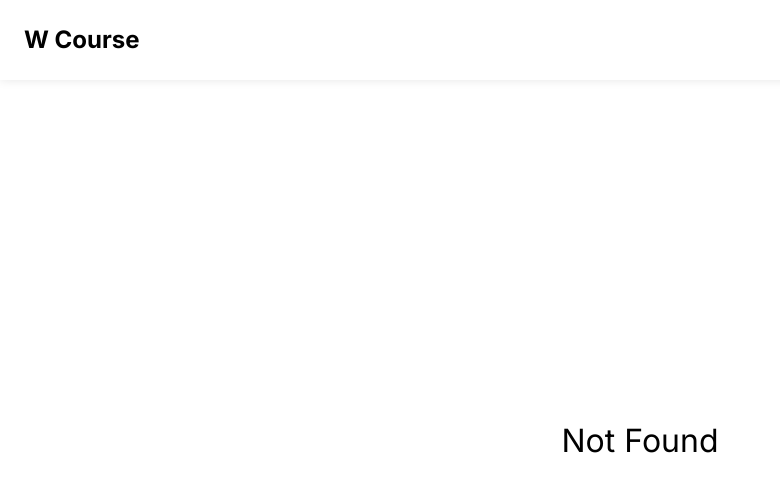
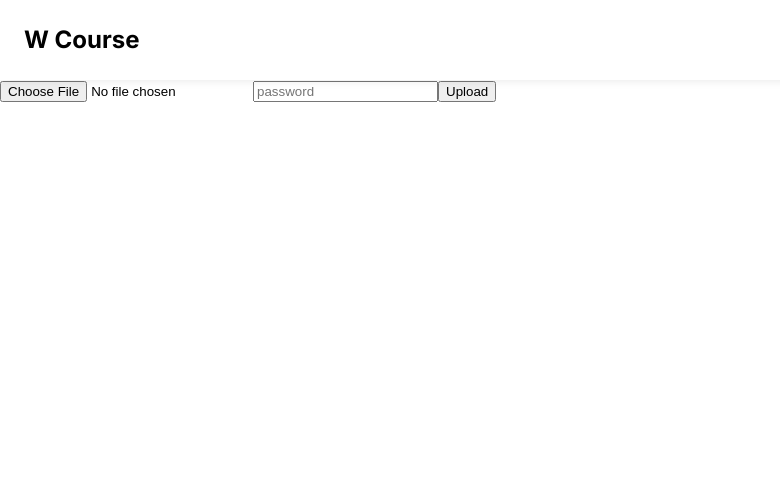
Before and after one commit to yama-can/course-docs-editor, a Next.js app: page /img/upload in a window 1280 px wide. Before the commit this address had no page. Shown: the top 492 px of the page, without its empty margins (0-780 px from the left). Built offline with nearby package versions, Linux system fonts and the light colour scheme.

Commit message:
[add] Add Image Uploading Feature

```diff
--- /dev/null
+++ b/src/app/img/[id]/route.ts
@@ -0,0 +1,24 @@
+import fs from "fs";
+import { notFound } from "next/navigation";
+import path from "path";
+
+export function GET(req: Request) {
+
+	const id = req.url.split("/").at(-1);
+
+	if (fs.statSync(path.join("./img", id as string), { throwIfNoEntry: false })?.isDirectory()) {
+
+		const file = fs.readFileSync(path.join("img", id as string, "file"));
+		const typeFile = JSON.parse(fs.readFileSync(path.join("img", id as string, "type"), { encoding: "utf-8" }));
+
+		return new Response(file, {
+			headers: {
+				"Content-Type": typeFile.type,
+			},
+		});
+
+	}
+
+	notFound();
+
+}
--- /dev/null
+++ b/src/app/img/upload/page.tsx
@@ -0,0 +1,56 @@
+import { randomUUID } from "crypto";
+import fs from "fs";
+import { redirect } from "next/navigation";
+import path from "path";
+
+export default async function UploadPage({
+	searchParams,
+}: {
+	searchParams: Promise<{ error?: string }>;
+}) {
+
+	const { error } = await searchParams;
+
+	return (
+		<form
+			action={
+				async (data) => {
+
+					"use server";
+
+					const password = data.get("password") as string;
+
+					if (password !== process.env.ROOT_PASSWORD) {
+
+						redirect("/img/upload?error=1");
+
+					}
+
+					const file = data.get("file") as File;
+
+					if (!file.type.startsWith("image/")) {
+
+						redirect("/img/upload?error=2");
+
+					}
+
+					const uuid = randomUUID();
+
+					fs.mkdirSync(path.join("./img", uuid), { recursive: true });
+					fs.writeFileSync(path.join("./img", uuid, "file"), Buffer.from(await file.arrayBuffer()));
+					fs.writeFileSync(path.join("./img", uuid, "type"), JSON.stringify({ type: file.type }));
+
+					redirect(`/img/${uuid}`);
+
+				}
+			}
+
+		>
+			<input type="file" name="file" accept="image/png, image/jpeg, image/jpg" />
+			<input type="password" name="password" placeholder="password" />
+			<button type="submit">Upload</button>
+			{error == "1" && <p style={{ color: "red" }}>パスワードが間違っています。</p>}
+		</form>
+	)
+
+}
```
Also changed, not shown: 1 other file (tests, documents, lock files or other folders).
